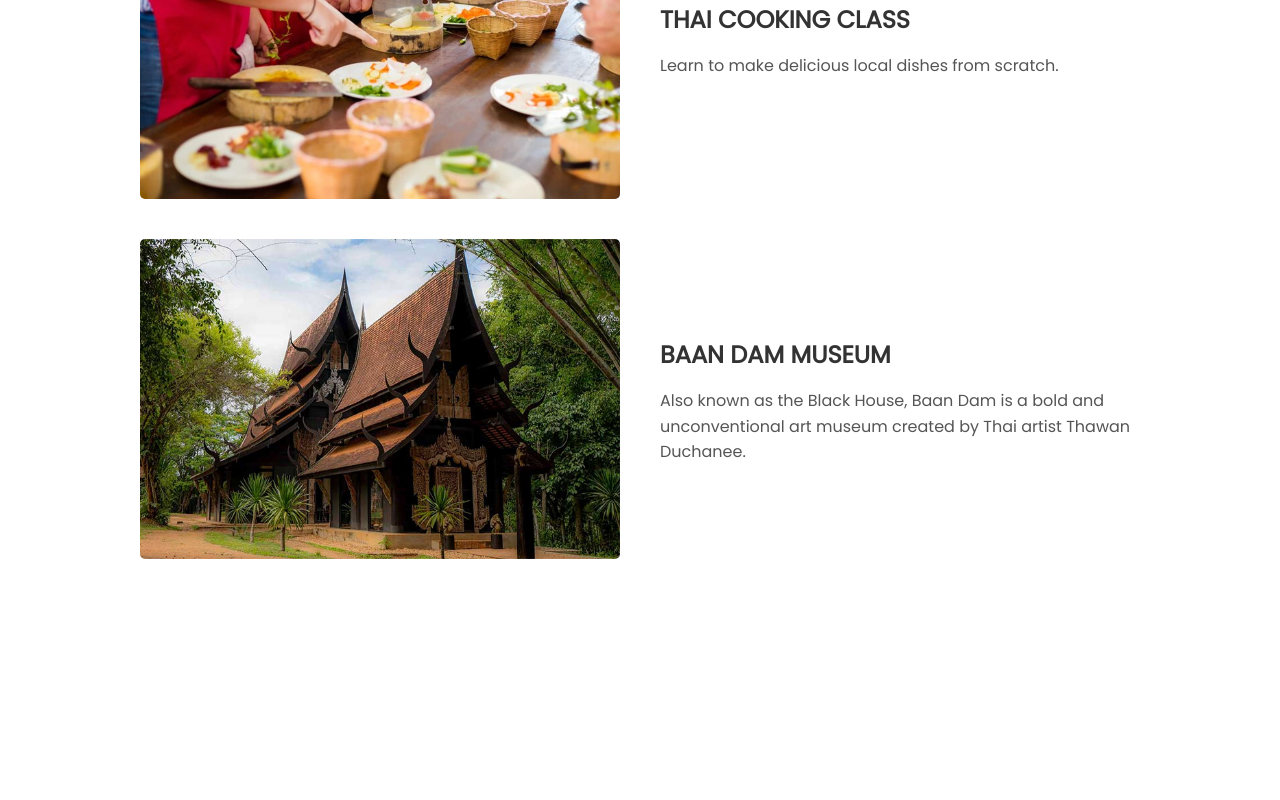
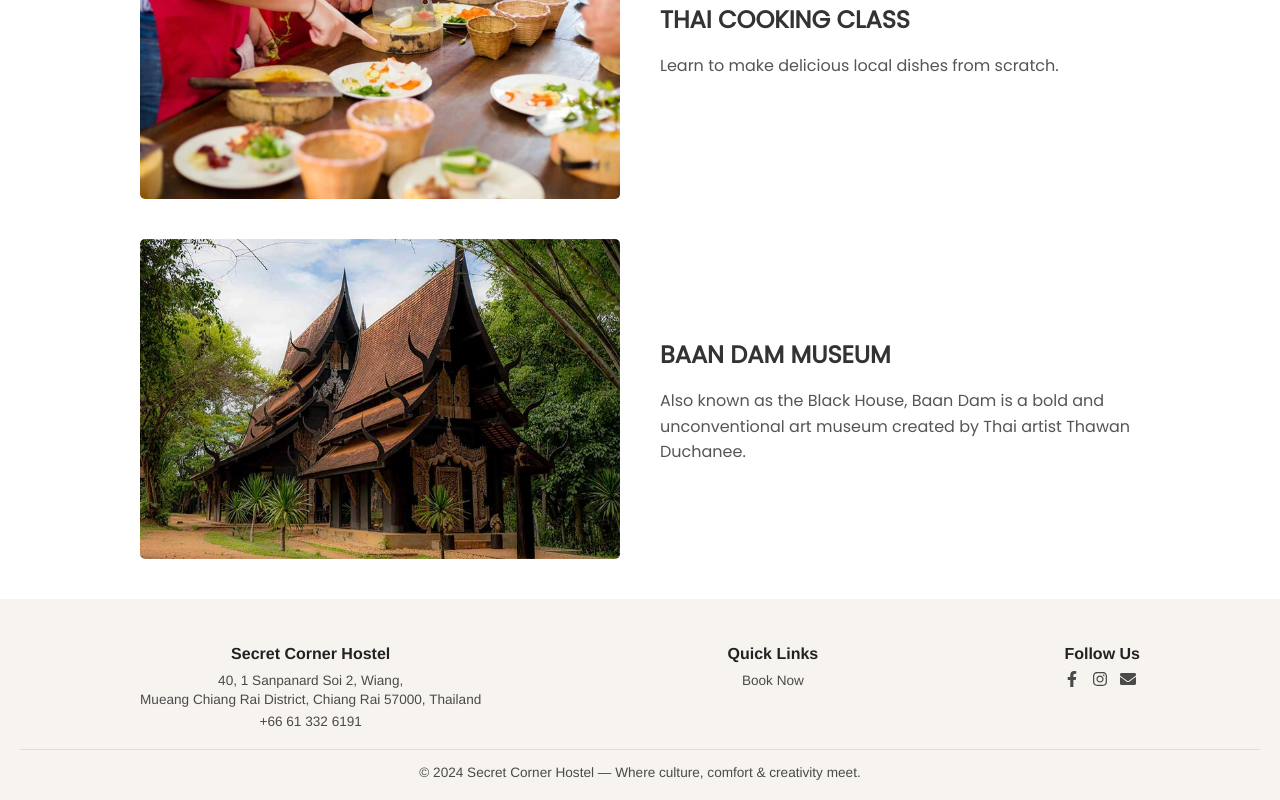
Before and after one commit to mwehrenberg/secret-corner, a React (Create React App) app: page /localAttractions in a window 1280 px wide. Shown: the part 2954-3754 px from the top of the page. Before the commit the page ends 3553 px from the top, so only its background shows below. Built offline with nearby package versions, Linux system fonts and the light colour scheme.

Commit message:
Add footer

```diff
--- a/src/App.js
+++ b/src/App.js
@@ -12,6 +12,7 @@ import Gallery from "./pages/gallery";
 import Facilities from "./pages/facilities";
 import Activities from "./pages/activities"
 import LocalAttractions from "./pages/localAttractions"
+import Footer from "./components/Footer/footer"
 
 function NavigationBar() {
   return (
@@ -36,6 +37,7 @@ function App() {
   return (
     <div className="App">
       <NavigationBar></NavigationBar>
+      <Footer></Footer>
     </div>
   );
 }
--- /dev/null
+++ b/src/components/Footer/footer.css
@@ -0,0 +1,90 @@
+.footer {
+    background-color: #f7f4f0; /* warm neutral tone */
+    color: #4a4a4a;
+    padding: 25px 20px 15px; /* reduced top/bottom padding */
+    font-family: 'Helvetica Neue', sans-serif;
+  }
+
+  .footer-top {
+    display: flex;
+    justify-content: space-between;
+    flex-wrap: wrap;
+    gap: 25px; /* reduced gap */
+    max-width: 1000px; /* slightly narrower for balance */
+    margin: 0 auto;
+  }
+
+  .column h4 {
+    margin-bottom: 8px; /* tighter heading spacing */
+    color: #222;
+    font-size: 1rem; /* smaller headings */
+  }
+
+  .address p,
+  .links a,
+  .links li,
+  .footer-bottom p {
+    font-size: 0.85rem; /* slightly smaller text */
+    color: #4a4a4a;
+    line-height: 1.4; /* tighter line height */
+    margin: 3px 0; /* reduced paragraph spacing */
+  }
+
+  .links ul {
+    list-style: none;
+    padding: 0;
+    margin: 0;
+  }
+
+  .links li {
+    margin-bottom: 6px; /* less space between links */
+  }
+
+  .links a {
+    color: #4a4a4a;
+    text-decoration: none;
+  }
+  .links a:hover {
+    color: #1095c1; /* subtle blue accent */
+  }
+
+  .social-icons {
+    display: flex;
+    gap: 12px; /* smaller gap */
+    font-size: 1rem; /* icons slightly smaller */
+  }
+
+  .social-icons a {
+    color: #4a4a4a;
+    transition: color 0.3s;
+  }
+  .social-icons a:hover {
+    color: #1095c1;
+  }
+
+  .footer-bottom {
+    text-align: center;
+    margin-top: 15px; /* reduced top margin */
+    font-size: 0.75rem;
+    color: #666;
+    border-top: 1px solid #e0dcd8;
+    padding-top: 10px; /* reduced padding */
+  }
+
+  /* Mobile responsiveness */
+  @media (max-width: 768px) {
+    .footer-top {
+      flex-direction: column;
+      align-items: center;
+      text-align: center;
+      gap: 20px;
+    }
+    .column {
+      width: 100%;
+      max-width: 260px; /* more compact */
+      margin: 0 auto 10px;
+    }
+    .social-icons {
+      justify-content: center;
+    }
+  }
--- /dev/null
+++ b/src/components/Footer/footer.js
@@ -0,0 +1,34 @@
+import React from "react";
+import { FaFacebookF, FaInstagram, FaEnvelope } from "react-icons/fa";
+import "./footer.css";
+
+const Footer = () => (
+  <footer className="footer">
+    <div className="footer-top">
+      <div className="column address">
+        <h4>Secret Corner Hostel</h4>
+        <p><a target="_blank" href="https://maps.app.goo.gl/YqgqUd35oBtrDMDP6" rel="noreferrer">40, 1 Sanpanard Soi 2, Wiang, <br></br>Mueang Chiang Rai District, Chiang Rai 57000, Thailand</a></p>
+        <p><a href="tel:+66613326191">+66 61 332 6191</a></p>
+      </div>
+      <div className="column links">
+        <h4>Quick Links</h4>
+        <ul>
+          <li><a href="https://book-directonline.com/properties/secretcornerDirect" target="_blank" rel="noreferrer">Book Now</a></li>
+        </ul>
+      </div>
+      <div className="column socials">
+        <h4>Follow Us</h4>
+        <div className="social-icons">
+          <a href="https://www.facebook.com/p/Secret-Corner-61575242781653/" target="_blank" rel="noreferrer"><FaFacebookF /></a>
+          <a href="https://www.instagram.com/secretcornerhostel/" target="_blank" rel="noreferrer"><FaInstagram /></a>
+          <a href="mailto:secretcornerhostel@gmail.com" target="_blank" rel="noreferrer"><FaEnvelope /></a>
+        </div>
+      </div>
+    </div>
+    <div className="footer-bottom">
+      <p>© {new Date().getFullYear()} Secret Corner Hostel — Where culture, comfort & creativity meet.</p>
+    </div>
+  </footer>
+);
+
+export default Footer;
```
